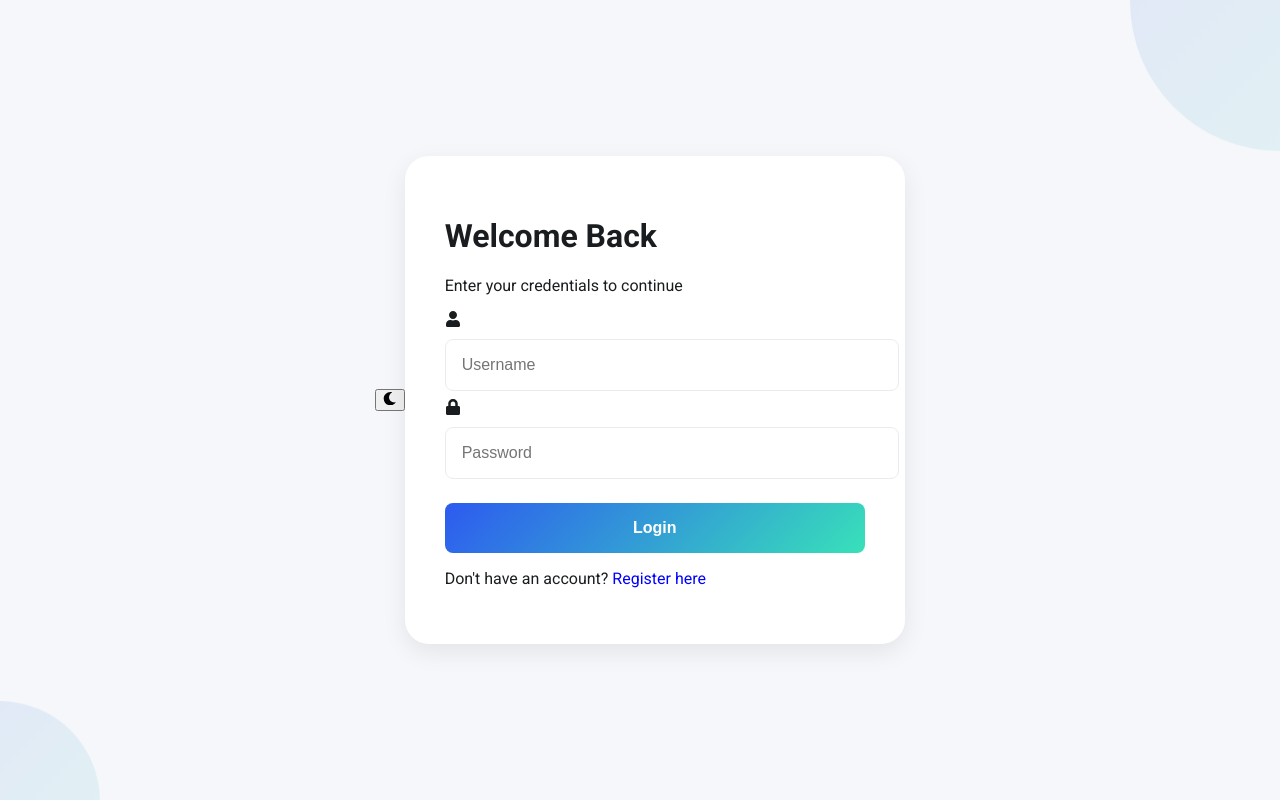
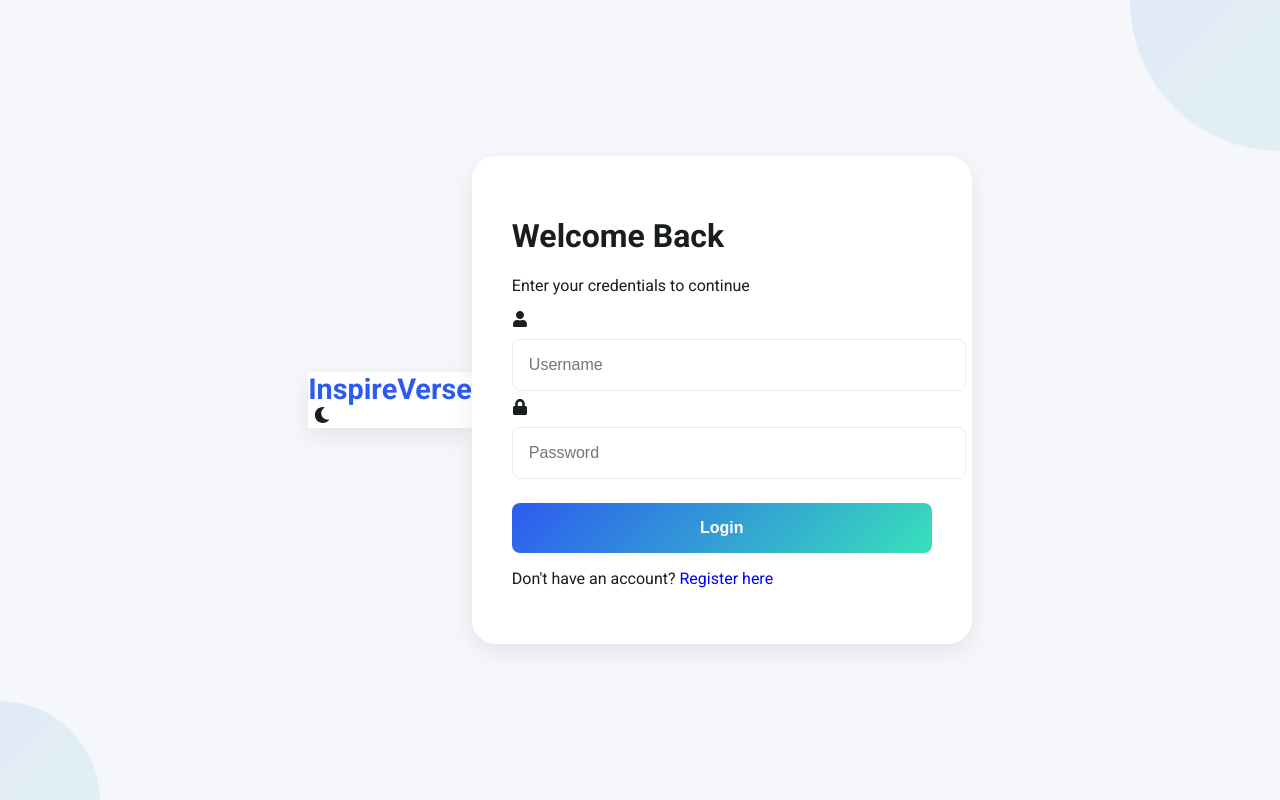
Before and after one commit to okaditya84/AI-Motivational-Quotes, a React (Create React App) app in the folder frontend/: page /login in a window 1280 px wide. Built offline with nearby package versions, Linux system fonts and the light colour scheme.

Commit message:
Remove dark mode functionality from AuthLayout, Login, and Register components

```diff
--- a/frontend/src/components/AuthLayout.js
+++ b/frontend/src/components/AuthLayout.js
@@ -1,20 +1,11 @@
 import React from 'react';
 import { motion } from 'framer-motion';
-import { FaMoon, FaSun } from 'react-icons/fa';
+import PublicNavBar from './PublicNavBar';
 
-function AuthLayout({ children, darkMode, toggleDarkMode }) {
+function AuthLayout({ children }) {
   return (
-    <div className={`auth-page ${darkMode ? 'dark' : ''}`}>
-      <motion.button
-        className="theme-toggle"
-        onClick={toggleDarkMode}
-        whileTap={{ scale: 0.95 }}
-        initial={{ opacity: 0 }}
-        animate={{ opacity: 1 }}
-      >
-        {darkMode ? <FaSun /> : <FaMoon />}
-      </motion.button>
-
+    <div className="auth-page">
+      <PublicNavBar />
       <div className="auth-container">
         <motion.div
           initial={{ opacity: 0, y: 20 }}
@@ -24,7 +15,6 @@ function AuthLayout({ children, darkMode, toggleDarkMode }) {
           {children}
         </motion.div>
       </div>
-
       <div className="auth-background">
         <div className="circles">
           {[...Array(5)].map((_, i) => (
--- a/frontend/src/components/Login.js
+++ b/frontend/src/components/Login.js
@@ -9,7 +9,6 @@ function Login() {
   const navigate = useNavigate();
   const [username, setUsername] = useState('');
   const [password, setPassword] = useState('');
-  const [darkMode, setDarkMode] = useState(false);
 
   const handleSubmit = async (e) => {
     e.preventDefault();
@@ -33,7 +32,7 @@ function Login() {
   };
 
   return (
-    <AuthLayout darkMode={darkMode} toggleDarkMode={() => setDarkMode(!darkMode)}>
+    <AuthLayout>
       <motion.div
         className="auth-form-container"
         initial={{ opacity: 0 }}
@@ -77,7 +76,6 @@ function Login() {
           <motion.span
             className="link"
             onClick={() => navigate('/register')}
-            whileHover={{ color: darkMode ? '#38E1B9' : '#2D5AF0' }}
           >
             Register here
           </motion.span>
--- /dev/null
+++ b/frontend/src/components/PublicNavBar.js
@@ -0,0 +1,29 @@
+import React from 'react';
+import { Link } from 'react-router-dom';
+import { motion } from 'framer-motion';
+import { useTheme } from '../context/ThemeContext';
+import { FaMoon, FaSun } from 'react-icons/fa';
+
+function PublicNavBar() {
+  const { darkMode, toggleDarkMode, theme } = useTheme();
+
+  return (
+    <nav className="public-navbar" style={{ background: theme.navBg, boxShadow: theme.cardShadow }}>
+      <div className="navbar-logo">
+        <Link to="/">InspireVerse</Link>
+      </div>
+      <div className="navbar-toggle">
+        <motion.button
+          whileTap={{ scale: 0.9 }}
+          onClick={toggleDarkMode}
+          className="theme-btn"
+          title={darkMode ? "Switch to Light Mode" : "Switch to Dark Mode"}
+        >
+          {darkMode ? <FaSun /> : <FaMoon />}
+        </motion.button>
+      </div>
+    </nav>
+  );
+}
+
+export default PublicNavBar;
--- a/frontend/src/components/Register.js
+++ b/frontend/src/components/Register.js
@@ -4,13 +4,11 @@ import { motion } from 'framer-motion';
 import { FaUser, FaLock } from 'react-icons/fa';
 import { toast } from 'react-toastify';
 import AuthLayout from './AuthLayout';
-import { useTheme } from '../context/ThemeContext';
 
 function Register() {
   const navigate = useNavigate();
   const [username, setUsername] = useState('');
   const [password, setPassword] = useState('');
-  const { darkMode, toggleDarkMode } = useTheme();
 
   const handleSubmit = async (e) => {
     e.preventDefault();
@@ -35,7 +33,7 @@ function Register() {
   };
 
   return (
-    <AuthLayout darkMode={darkMode} toggleDarkMode={toggleDarkMode}>
+    <AuthLayout>
       <motion.div
         className="auth-form-container"
         initial={{ opacity: 0 }}
@@ -79,7 +77,6 @@ function Register() {
           <motion.span
             className="link"
             onClick={() => navigate('/login')}
-            whileHover={{ color: darkMode ? '#38E1B9' : '#2D5AF0' }}
           >
             Login here
           </motion.span>
```
